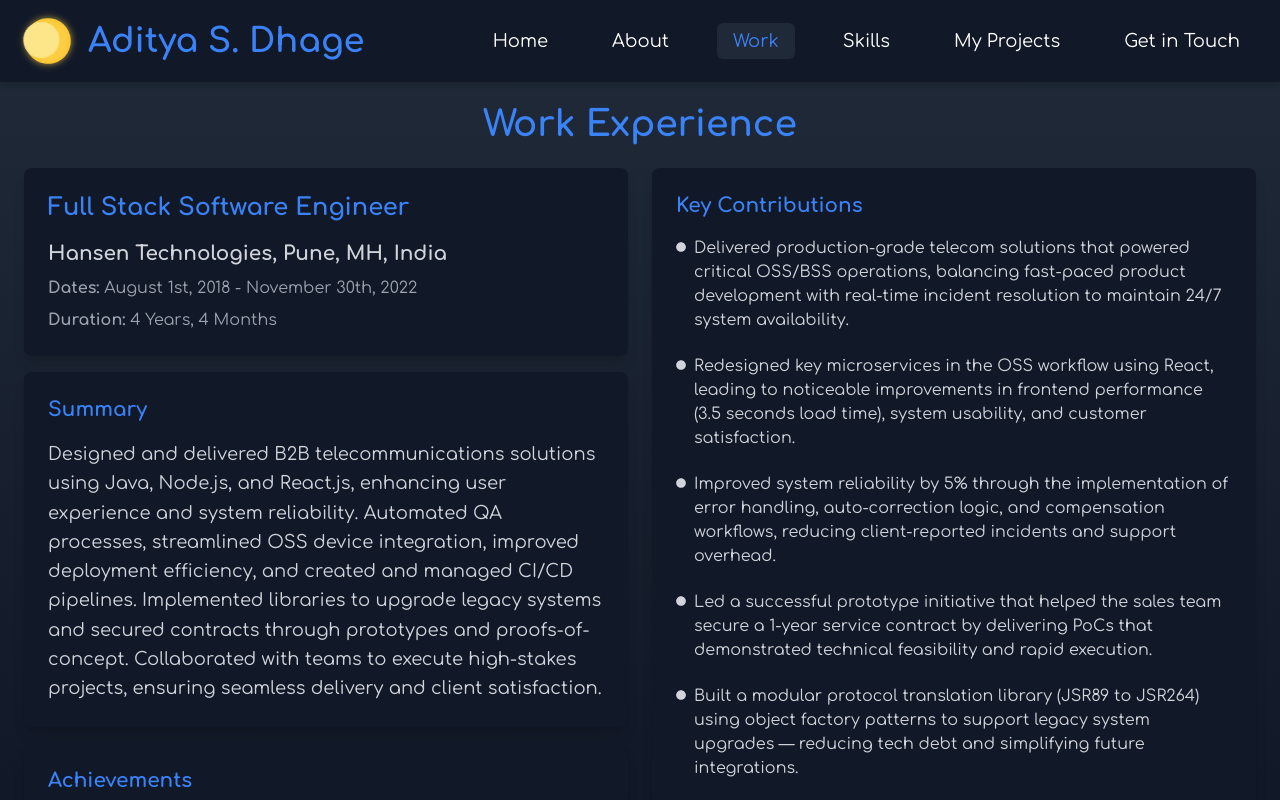
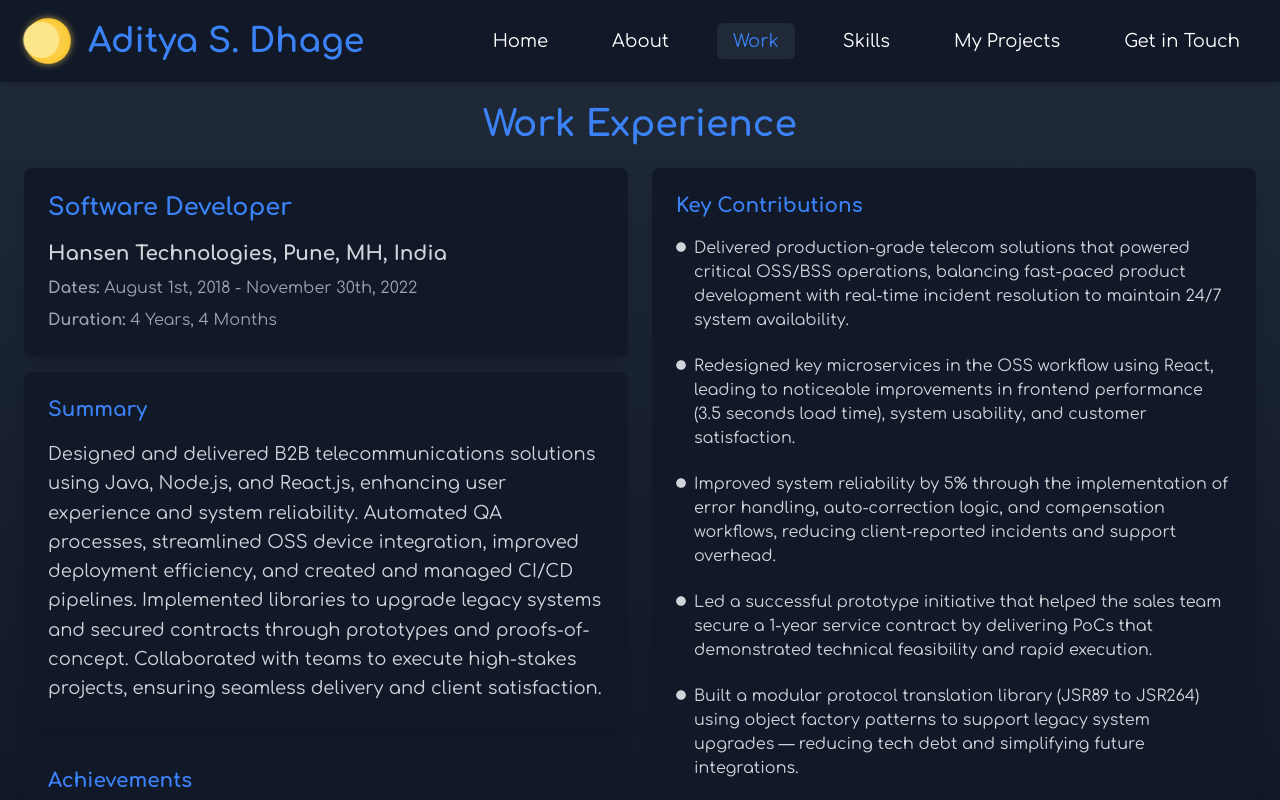
Before and after one commit to adi-sd/adi-sd.github.io, a React (Vite) app: page /work in a window 1280 px wide. Built offline with nearby package versions, Linux system fonts and the light colour scheme.

Commit message:
Resume Update

```diff
--- a/src/data/links.tsx
+++ b/src/data/links.tsx
@@ -26,7 +26,7 @@ export const contactDetails: SocialLink[] = [
     },
     {
         name: "Resume",
-        link: "/Aditya_Dhage_Full_Stack_4Y_Resume_Public.pdf",
+        link: "/Aditya_Dhage_Full_Stack_4Y_Public_Resume.pdf",
         icon: <FaFileAlt className="text-2xl text-blue-500" />,
     },
 ];
--- a/src/data/work.tsx
+++ b/src/data/work.tsx
@@ -14,7 +14,7 @@ export type WorkExperience = {
 export const workExperience: WorkExperience[] = [
     {
         companyDetails: {
-            title: "Full Stack Software Engineer",
+            title: "Software Developer",
             company: "Hansen Technologies",
             location: "Pune, MH, India",
             dates: "August 1st, 2018 - November 30th, 2022",
--- a/src/pages/Home.tsx
+++ b/src/pages/Home.tsx
@@ -31,7 +31,7 @@ const Home: React.FC = () => {
                         Get in Touch!
                     </NavLink>
                     <NavLink
-                        to="/Aditya_Dhage_Full_Stack_4Y_Resume_Public.pdf"
+                        to="/Aditya_Dhage_Full_Stack_4Y_Public_Resume.pdf"
                         end
                         className="border border-blue-500 text-blue-500 px-6 py-3 md:px-10 md:py-5 rounded-lg text-lg md:text-xl font-semibold hover:bg-blue-500 hover:text-white shadow-lg transform transition-transform hover:scale-105 flex items-center justify-center"
                         target="_blank"
```
Also changed, not shown: 2 other files (tests, documents, lock files or other folders).
